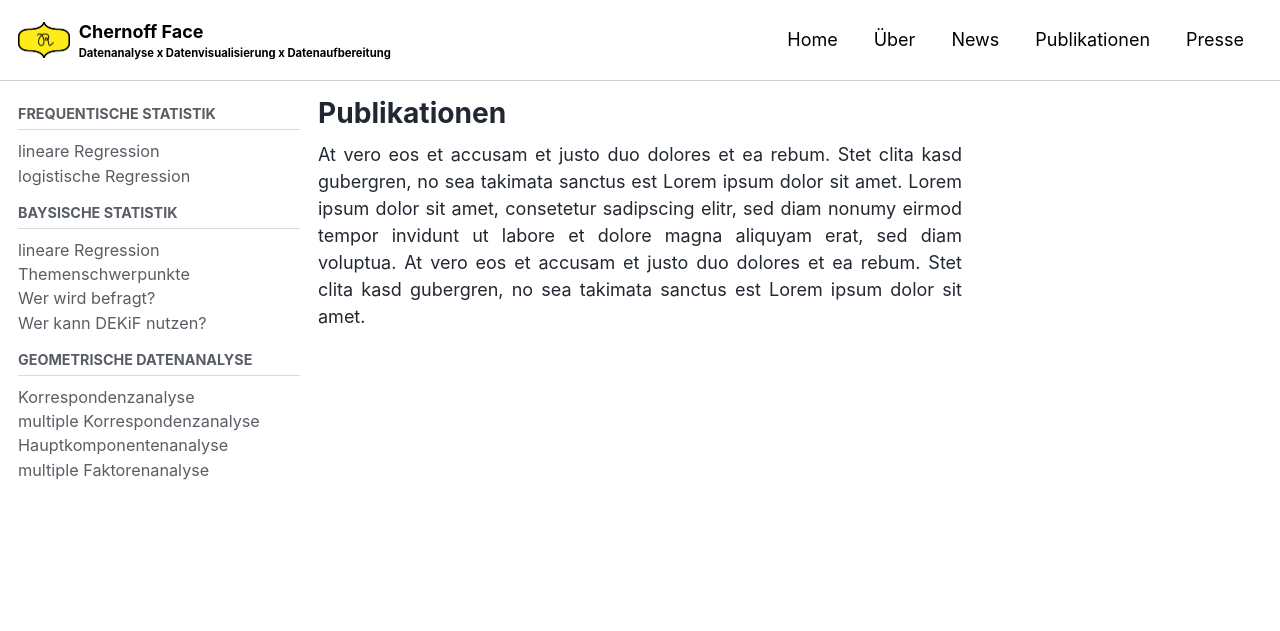
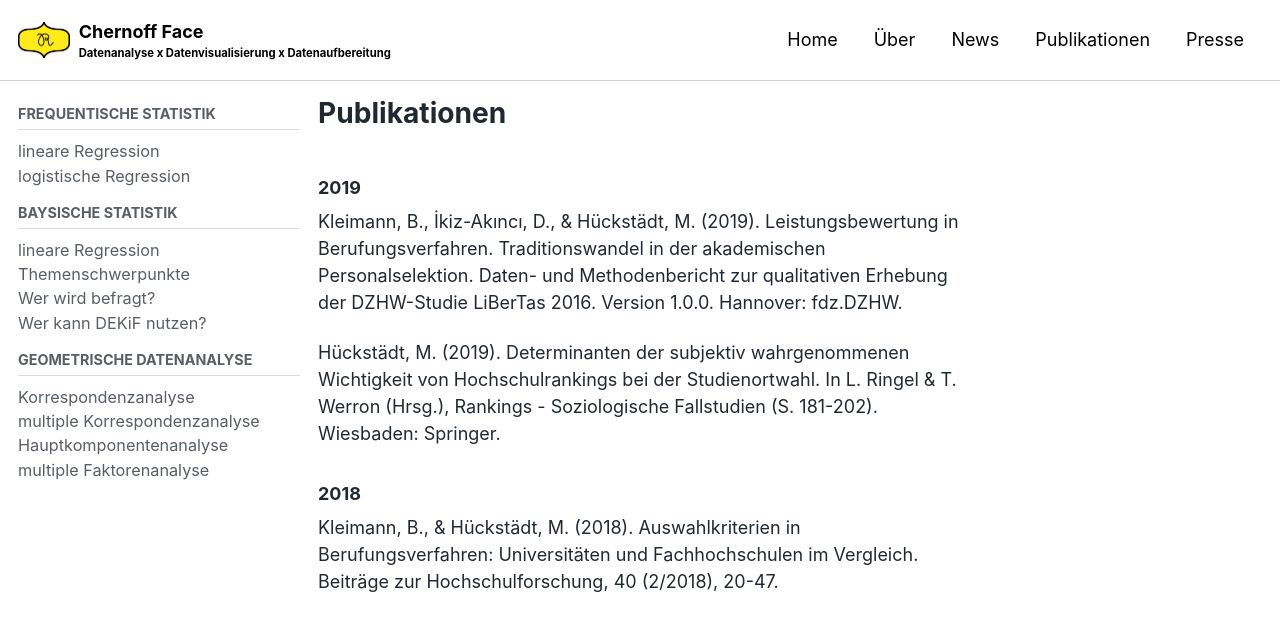
Before and after one commit to MalteHueckstaedt/Chernoff_Face, a Jekyll site: the page built from _pages/Publikationen.md, in a window 1280 px wide and 900 px high. Shown: the top 631 px of the window. Built offline with Jekyll 4.4.1, drawn with Linux system fonts in a browser that asks for light colours; cached includes are drawn as plain includes; nearby versions of some CDN libraries.

Commit message:
add pulication md

```diff
--- a/_pages/Publikationen.md
+++ b/_pages/Publikationen.md
@@ -1,8 +1,16 @@
 ---
 title: "Publikationen"
-excerpt: "Test zur Testung"
-
 ---
 
-At vero eos et accusam et justo duo dolores et ea rebum. Stet clita kasd gubergren, no sea takimata sanctus est Lorem ipsum dolor sit amet. Lorem ipsum dolor sit amet, consetetur sadipscing elitr, sed diam nonumy eirmod tempor invidunt ut labore et dolore magna aliquyam erat, sed diam voluptua. At vero eos et accusam et justo duo dolores et ea rebum. Stet clita kasd gubergren, no sea takimata sanctus est Lorem ipsum dolor sit amet.
-{: style="text-align: justify;"}
+### 2019
+
+Kleimann, B., İkiz-Akıncı, D., & Hückstädt, M. (2019).
+Leistungsbewertung in Berufungsverfahren. Traditionswandel in der akademischen Personalselektion. Daten- und Methodenbericht zur qualitativen Erhebung der DZHW-Studie LiBerTas 2016. Version 1.0.0. Hannover: fdz.DZHW.
+
+Hückstädt, M. (2019).
+Determinanten der subjektiv wahrgenommenen Wichtigkeit von Hochschulrankings bei der Studienortwahl. In L. Ringel & T. Werron (Hrsg.), Rankings - Soziologische Fallstudien (S. 181-202). Wiesbaden: Springer.
+
+### 2018
+
+Kleimann, B., & Hückstädt, M. (2018).
+Auswahlkriterien in Berufungsverfahren: Universitäten und Fachhochschulen im Vergleich. Beiträge zur Hochschulforschung, 40 (2/2018), 20-47.
```
